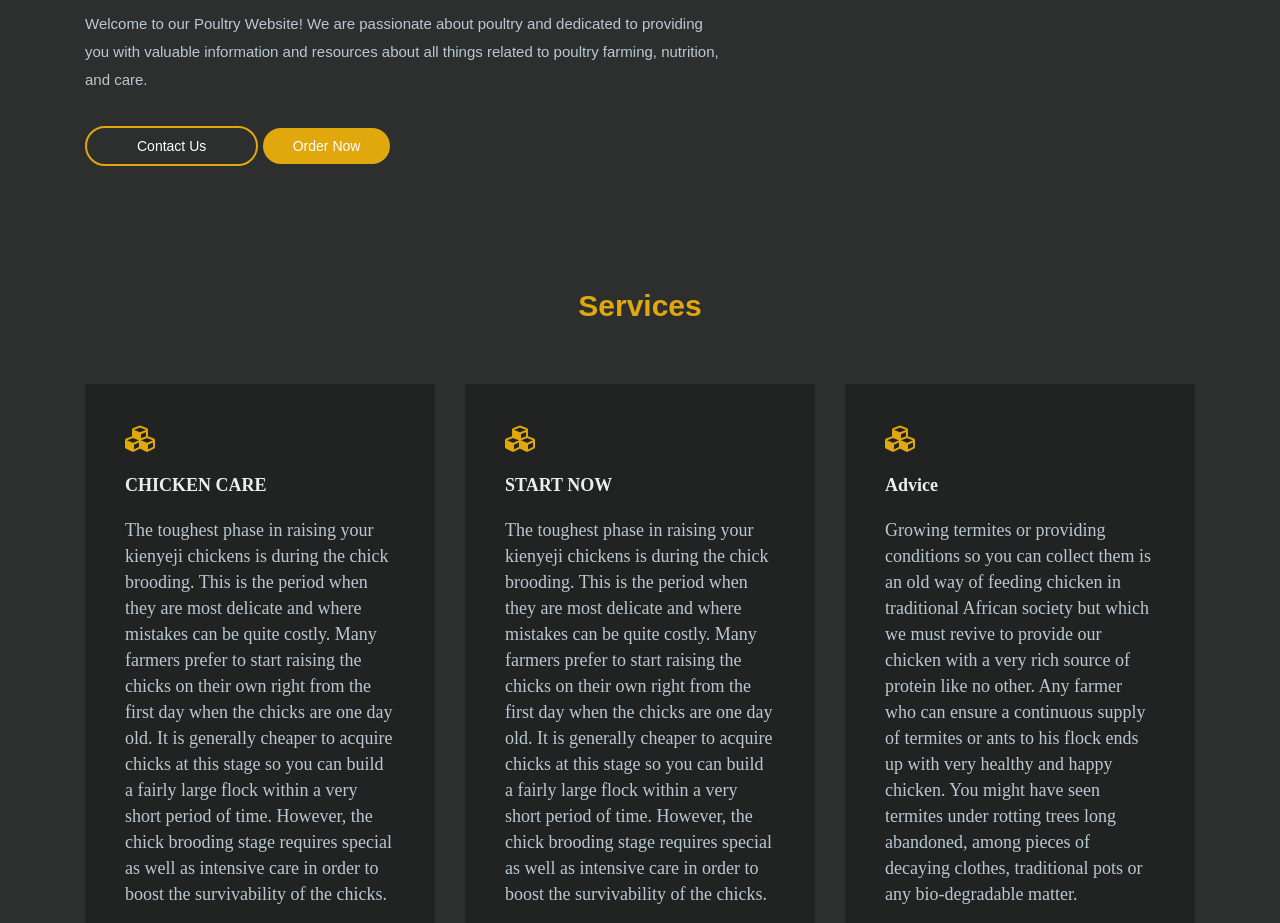
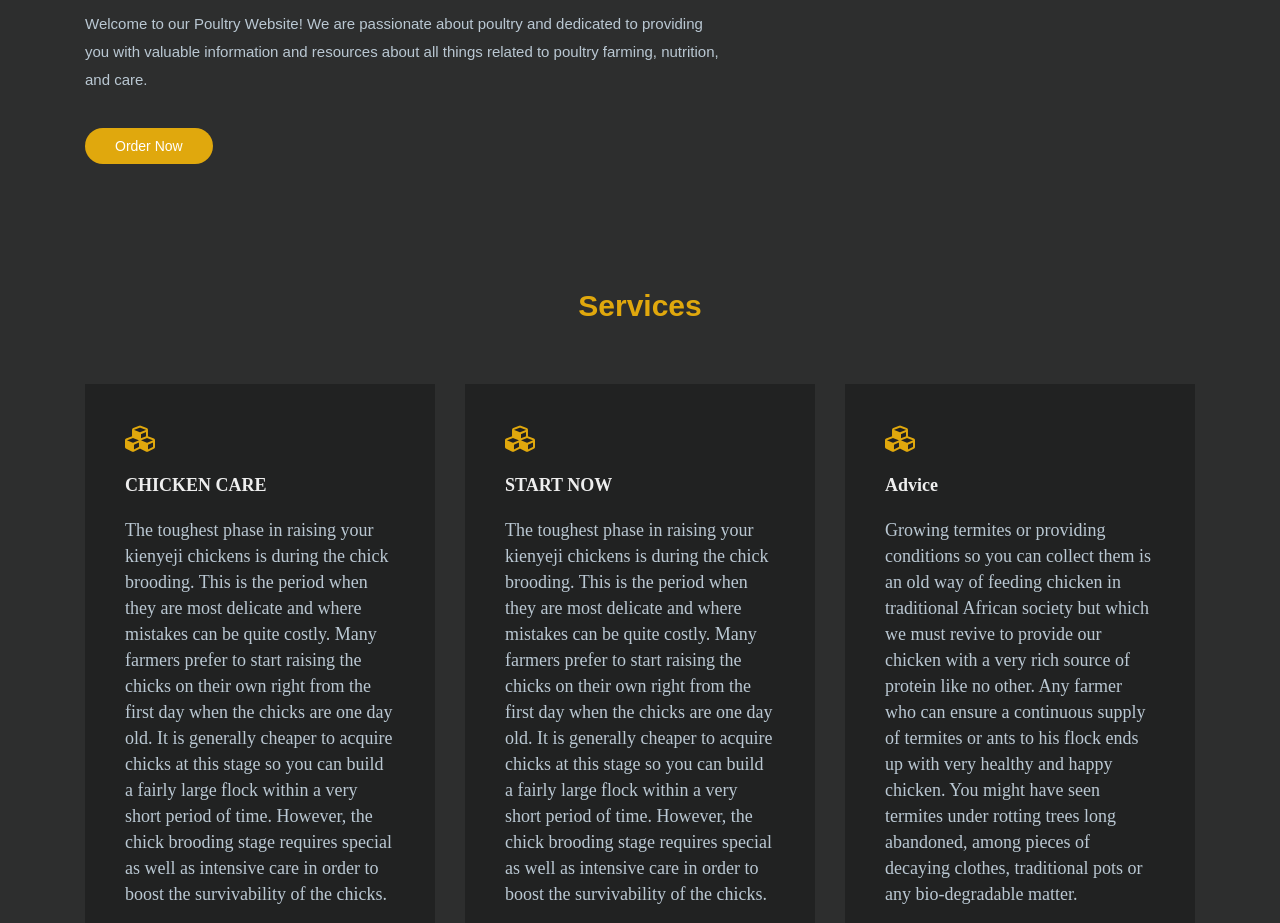
Before and after one commit to James-kipngetich/pcjnewpoultry-web, a plain HTML site: page index.html in a window 1280 px wide. Shown: the part 1820-2743 px from the top of the page. Drawn offline with Linux system fonts and the light colour scheme; some packages are replaced by stand-ins of ours; a script that the page names is missing; a web font is replaced by a local one.

Commit message:
Update index.html

```diff
--- a/index.html
+++ b/index.html
@@ -128,8 +128,7 @@ Once grown, chickens utilize a wide range of sounds to communicate with each oth
                     you with valuable
                     information and resources about all things related to poultry farming, nutrition, and care.
                    </p>
-                   <a href="CURRICULUM VITAE.docx" class="btn-2">Contact Us</a>
-                   <a href="#portfolio" class="btn-1"><span>Order Now</span></a>
+                   <a href="#portfolio" class="btn-1">Order Now</a>
                 </div>
             </div>
         </div>
```
